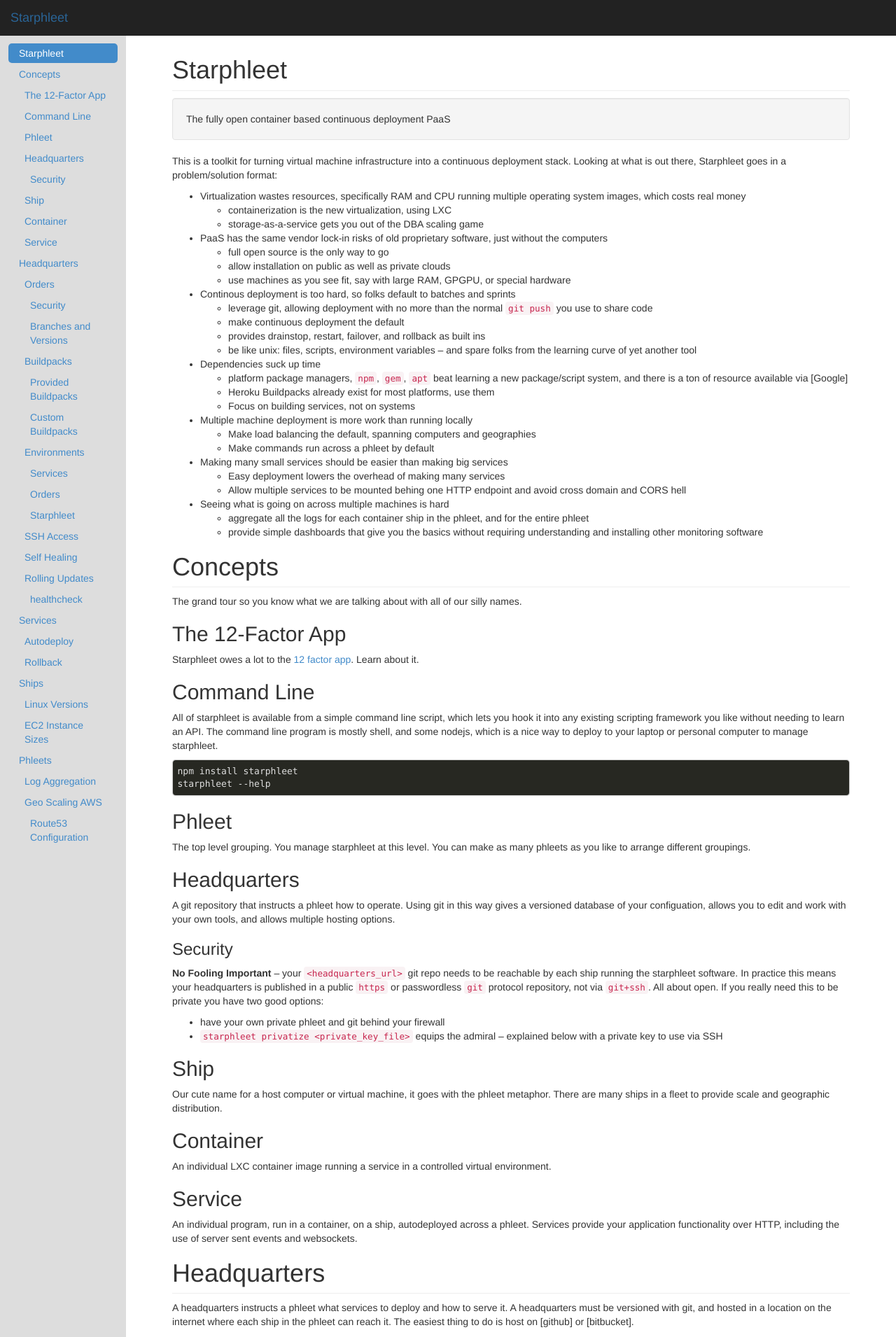
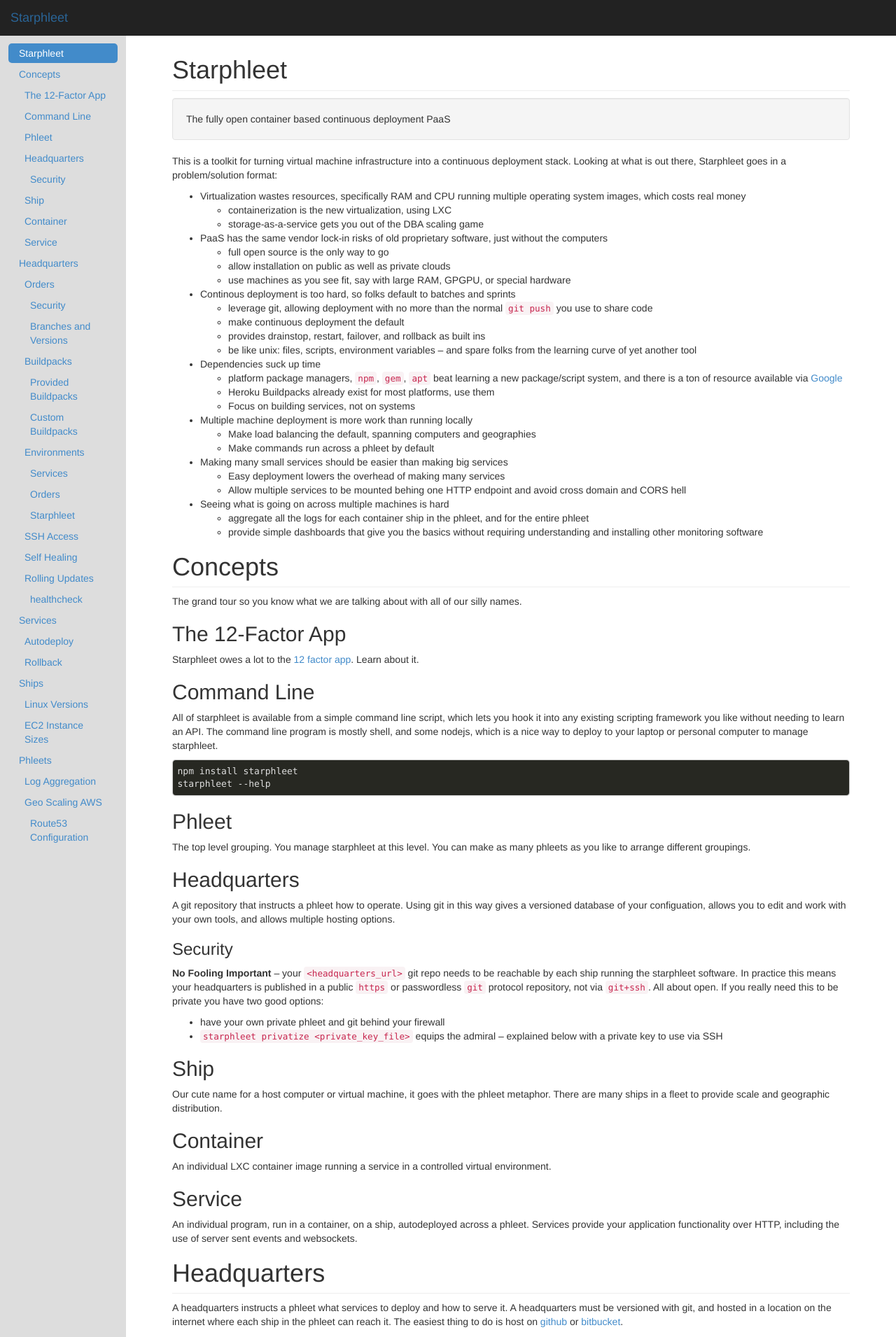
Before and after one commit to wballard/starphleet, a Jekyll site: the page built from index.markdown, in a window 1280 px wide. Shown: the top 1910 px of the page at 70% size. Built offline with Jekyll 4.4.1, drawn with Linux system fonts in a browser that asks for light colours; some of the changed lines change nothing that is shown.

Commit message:
no errors

```diff
--- a/index.markdown
+++ b/index.markdown
@@ -33,7 +33,7 @@
 * Dependencies suck up time
   * platform package managers, `npm`, `gem`, `apt` beat learning a new
     package/script system, and there is a ton of resource available via
-    [Google]
+    [Google](www.google.com)
   * Heroku Buildpacks already exist for most platforms, use them
   * Focus on building services, not on systems
 * Multiple machine deployment is more work than running locally
@@ -107,7 +107,8 @@
 A headquarters instructs a phleet what services to deploy and how to
 serve it. A headquarters must be versioned with git, and hosted in a
 location on the internet where each ship in the phleet can reach it.
-The easiest thing to do is host on [github] or [bitbucket].
+The easiest thing to do is host on [github](www.github.com) or
+[bitbucket](www.bitbucket.com).
 
 The simplest possible phleet has a directory structure like:
 
@@ -377,7 +378,8 @@
 But, logs across multiple services, multiple machines, and multiple
 geographies aren't exactly fun, so starphleet aggregates all logs from
 all ships and containers for you. From there you can pipe this into
-services like [splunk], or my personal favorite, tail it and grep it.
+services like [splunk](www.splunk.com), or my personal favorite, tail it
+and grep it.
 
 This also keeps you disks from filling up, since the logs are written to
 a stream and not to disk.
```
